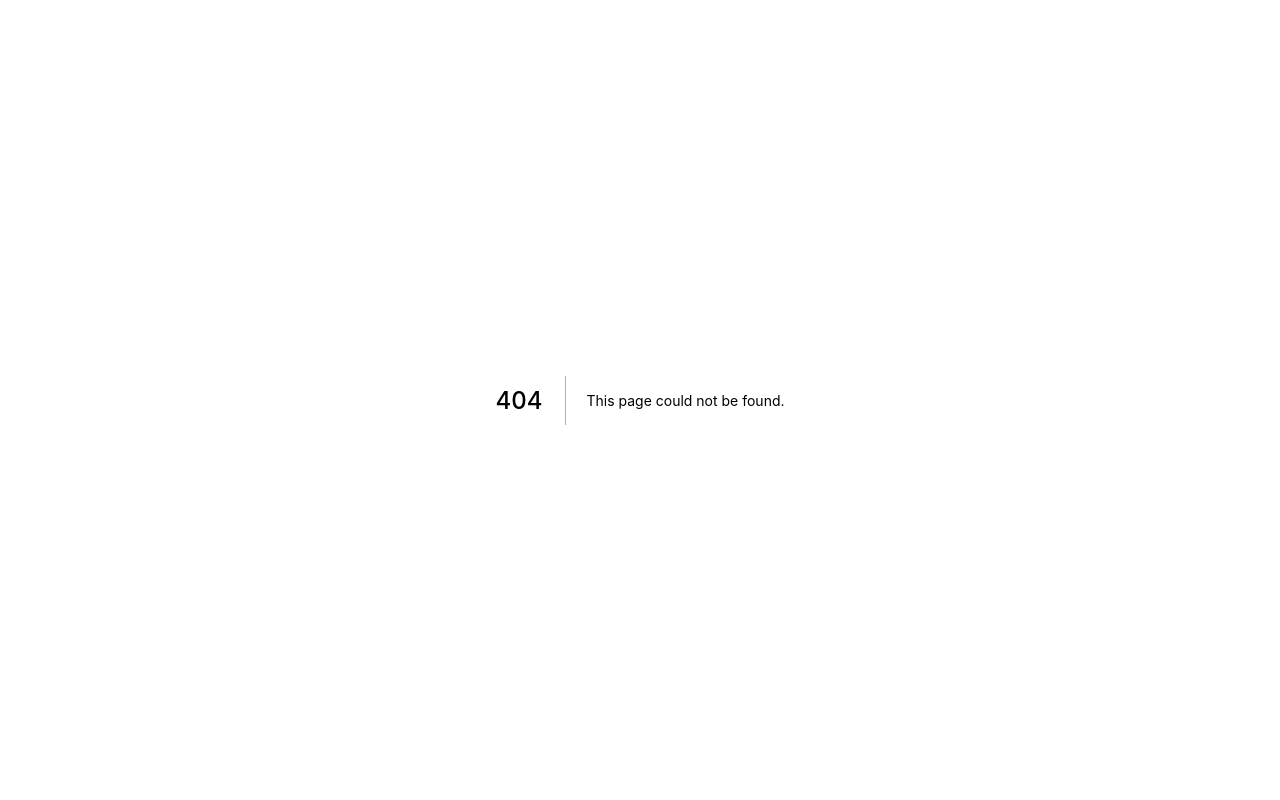
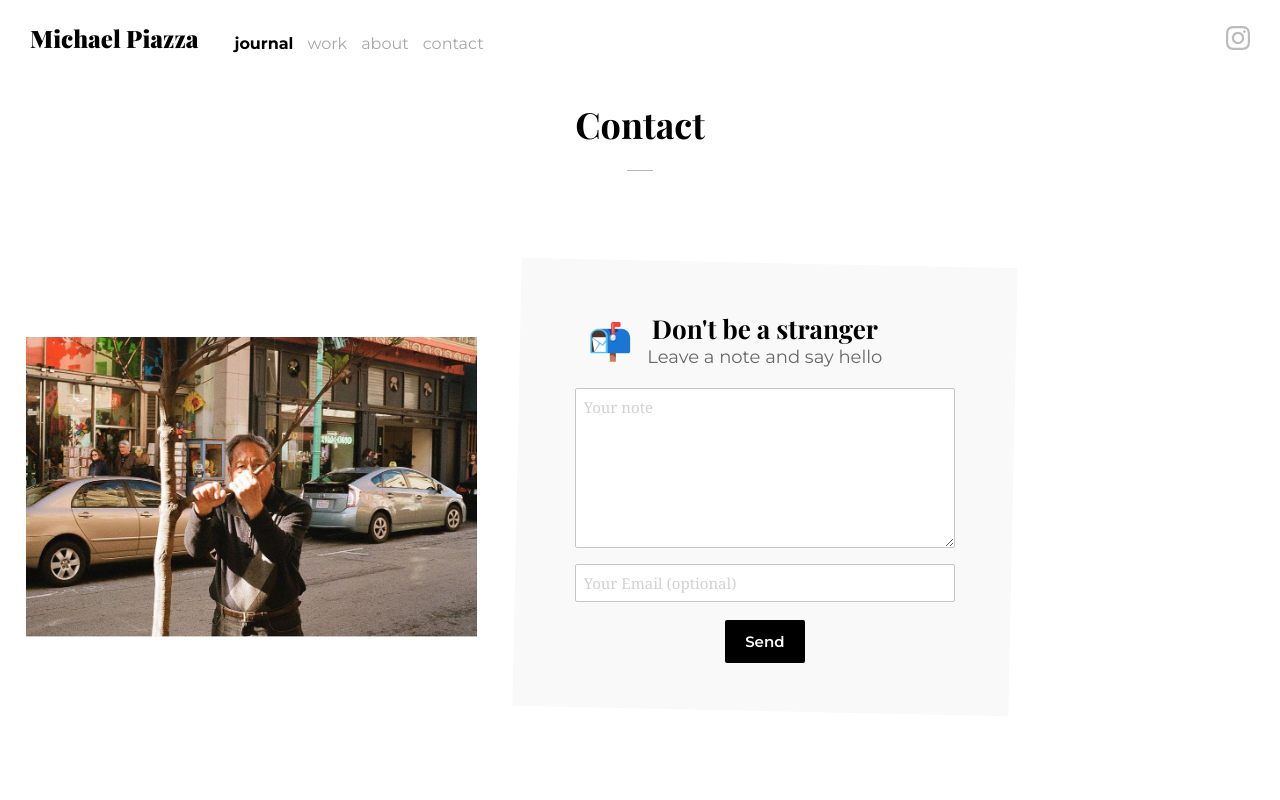
Before and after one commit to piazzatron/photos, a Next.js app: page /contact in a window 1280 px wide. Before the commit this address had no page. Shown: the top 800 px of the page. Built offline with nearby package versions, Linux system fonts and the light colour scheme.

Commit message:
Contact page

```diff
--- a/components/nav-bar/NavBar.tsx
+++ b/components/nav-bar/NavBar.tsx
@@ -37,7 +37,7 @@ const SubPages = ({
   selectedPage,
   inverted
 }: {
-  selectedPage?: 'journal' | 'work' | 'about',
+  selectedPage?: 'journal' | 'work' | 'about' | 'contact',
   inverted: boolean
 }) => {
   return (
@@ -58,6 +58,12 @@ const SubPages = ({
         title={'about'}
         isSelected={selectedPage === 'about'}
         href="/about"
+        inverted={inverted}
+      />
+      <SubPageButton
+        title={'contact'}
+        isSelected={selectedPage === 'contact'}
+        href="/contact"
         inverted={inverted}
       />
     </div>
--- /dev/null
+++ b/pages/contact/ContactPage.module.css
@@ -0,0 +1,109 @@
+.container {
+  display: flex;
+  align-items: center;
+  padding: 60px 0px 120px;
+}
+
+.container img {
+  height: 300px;
+}
+
+.left {
+  margin-right: 40px;
+}
+
+.rightContainer {
+  position: relative;
+  display: flex;
+  flex-direction: column;
+  align-items: center;
+  padding: 48px 58px;
+  flex: 0;
+}
+
+.emoji {
+  position: absolute;
+  font-size: 36px;
+  left: -64px;
+  top: 4px;
+}
+
+
+.background {
+  position: absolute;
+  top: 0;
+  right: 0;
+  left: 0;
+  bottom: 0;
+  z-index: -1;
+  background: #F9F9F9;
+  transform: rotateZ(1.2deg);
+}
+
+.title {
+  position: relative;
+  font-size: 26px;
+}
+
+.subtitle {
+  font-size: 18px;
+  margin-bottom: 20px;
+  color: #686868;
+}
+
+.container input, .container textArea {
+  border: 1px solid #C6C6C6;
+  border-radius: 2px;
+  padding: 8px;
+  font-size: 15px;
+  font-family: Georgia, 'Times New Roman', Times, serif;
+}
+
+.container input::placeholder, .container textarea::placeholder {
+  color: #D2D2D2;
+}
+
+.container input:focus, .container textarea:focus {
+  outline: none !important;
+  box-shadow: 0px 0px 0px 2px #bcbdff;
+}
+
+.container input {
+  width: 100%;
+}
+
+.container textArea {
+  margin-bottom: 12px;
+  min-height: 160px;
+  min-width: 380px;
+}
+
+.container button {
+  background-color: black;
+  display: block;
+  border-radius: 2px;
+  transform: scale(1);
+  transition: all 0.15s ease-in-out;
+  border: 0px;
+  color: white;
+  font-family: 'Montserrat', sans-serif;
+  font-weight: 600;
+  padding: 12px 20px;
+  font-size: 15px;
+  cursor: pointer;
+  margin: 18px auto 0px;
+}
+
+.container button:hover:not(:disabled) {
+  transform: scale(1.05);
+}
+
+.container button:disabled {
+  background-color: #D9D9D9;
+  cursor: initial;
+}
+
+.container button:active {
+  transform: scale(0.98);
+  transition: all 0.07s ease-out;
+}
--- /dev/null
+++ b/pages/contact/index.tsx
@@ -0,0 +1,83 @@
+import { useState } from 'react'
+import StandardPageWrapper from '../../components/standard-page-wrapper/StandardPageWrapper'
+import styles from './ContactPage.module.css'
+import utils from '../../styles/utils.module.css'
+import cn from 'classnames'
+
+const ContactPage = () => {
+  const [message, setMessage] = useState('')
+  const [email, setEmail] = useState('')
+  const [serverState, setServerState] = useState({
+    sending: false,
+    didSend: false,
+    error: null,
+  })
+  const handleSubmit = async (e: any) => {
+    e.preventDefault()
+    setServerState({ sending: true, error: null, didSend: false })
+    const data = new FormData(e.target)
+    try {
+      const res = await fetch('https://formspree.io/f/mvovveeq', {
+        method: 'POST',
+        body: data,
+        headers: {
+          Accept: 'application/json',
+        },
+      })
+      if (res.ok) {
+        console.log('submitted')
+        setServerState((s) => ({ ...s, didSend: true }))
+      } else {
+        console.log('error!')
+      }
+    } catch (e) {
+      console.log('exception')
+    } finally {
+      setServerState((s) => ({ ...s, sending: false }))
+    }
+  }
+
+  return (
+    <StandardPageWrapper title={'Contact'} headTitle={'Contact'}>
+      <div className={styles.container}>
+        <img className={styles.left} src={'/shy.jpg'} />
+        <div className={styles.rightContainer}>
+          <div className={styles.background} />
+          <div className={cn(styles.title, utils.playfair, utils.fontBold)}>
+            {`Don't be a stranger`}
+            <div className={styles.emoji}>📬</div>
+          </div>
+          <div
+            className={cn(styles.subtitle, utils.montserrat, utils.fontRegular)}
+          >{`Leave a note and say hello`}</div>
+          <form onSubmit={handleSubmit}>
+            <textarea
+              className={styles.bodyInput}
+              placeholder={'Your note'}
+              value={message}
+              onChange={(e) => setMessage(e.target.value)}
+              required
+              name="message"
+            />
+            <input
+              className={styles.emailInput}
+              type="email"
+              placeholder={'Your Email (optional)'}
+              value={email}
+              onChange={(e) => setEmail(e.target.value)}
+              name="email"
+            />
+            <button
+              type="submit"
+              disabled={serverState.sending || serverState.didSend}
+            >
+              {serverState.didSend ? 'Thanks for sending your note!' : 'Send'}
+            </button>
+          </form>
+        </div>
+      </div>
+    </StandardPageWrapper>
+  )
+}
+
+export default ContactPage
```
Also changed, not shown: public/shy.jpg (added).
